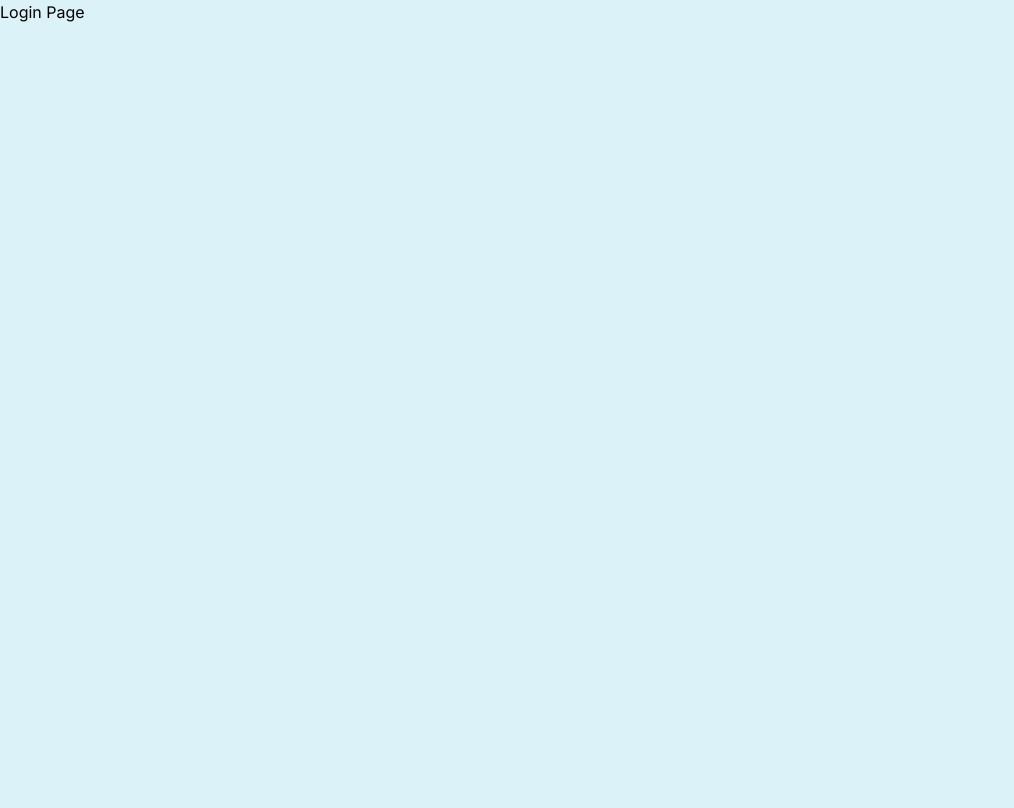
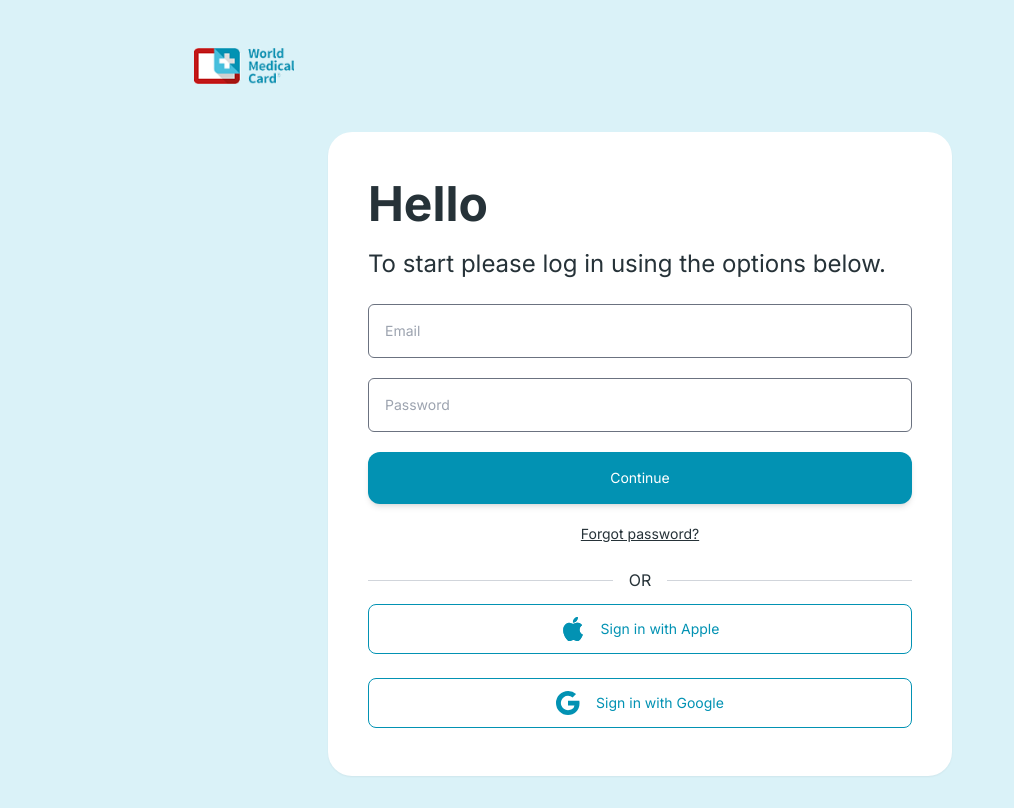
Before and after one commit to dagemtadesse/med-tracker-web, a React (Vite) app: page /login in a window 1280 px wide. Shown: the whole page, without its empty margins (0-1014 px from the left). Built offline with nearby package versions, Linux system fonts and the light colour scheme.

Commit message:
login UI implmentation

```diff
--- a/src/pages/login.tsx
+++ b/src/pages/login.tsx
@@ -1,5 +1,62 @@
+import { Apple, Google } from "react-bootstrap-icons";
+import { Link } from "react-router-dom";
+import Logo from "../assets/logo.png";
+
 const Login = () => {
-    return <div>Login Page</div>
-}
+  return (
+    <>
+      <header className="w-[956px] mx-auto py-12 px-8 text-textDark">
+        <img src={Logo} className="w-[100px]" />
+      </header>
+      <main className="text-textDark">
+        <div className="bg-white p-10 py-12 rounded-3xl mx-auto max-w-[624px] flex flex-col shadow-sm  mb-8 overflow-auto">
+          <div>
+            <h1 className="text-5xl font-bold capitalize">hello</h1>
+            <p className="text-2xl mt-5">
+              To start please log in using the options below.
+            </p>
+            <div className="flex flex-col gap-5 text-sm my-6">
+              <input
+                className="w-full border border-gray-500 rounded-md px-4 py-4"
+                type="email"
+                placeholder="Email"
+              />
+              <input
+                className="w-full border border-gray-500 rounded-md px-4 py-4"
+                type="password"
+                placeholder="Password"
+              />
+              <button
+                className="bg-solidBlue text-white rounded-xl px-4 shadow-md hover:shadow-lg py-4 w-full"
+                type="submit"
+              >
+                Continue
+              </button>
+              <Link to="" className="underline w-full text-center text-normal">
+                Forgot password?
+              </Link>
+            </div>
 
-export default Login
+            <div className="flex items-center gap-4 my-3">
+              <div className="border-t h-[1px] border-gray-300 grow"></div>
+              <div>OR</div>
+              <div className="border-t h-[1px] border-gray-300 grow"></div>
+            </div>
+
+            <div className="flex flex-col gap-6 text-sm">
+              <button className="w-full border border-solidBlue rounded-lg py-3 text-solidBlue flex justify-center gap-4 items-center hover:bg-solidBlue hover:bg-opacity-5">
+                <Apple size="24" />
+                <span> Sign in with Apple</span>
+              </button>
+              <button className="w-full border border-solidBlue rounded-lg py-3 text-solidBlue flex justify-center gap-4 items-center hover:bg-solidBlue hover:bg-opacity-5">
+                <Google size="24" /> <span>Sign in with Google</span>
+              </button>
+            </div>
+          </div>
+        </div>
+      </main>
+    </>
+  );
+};
+
+export default Login;
```
